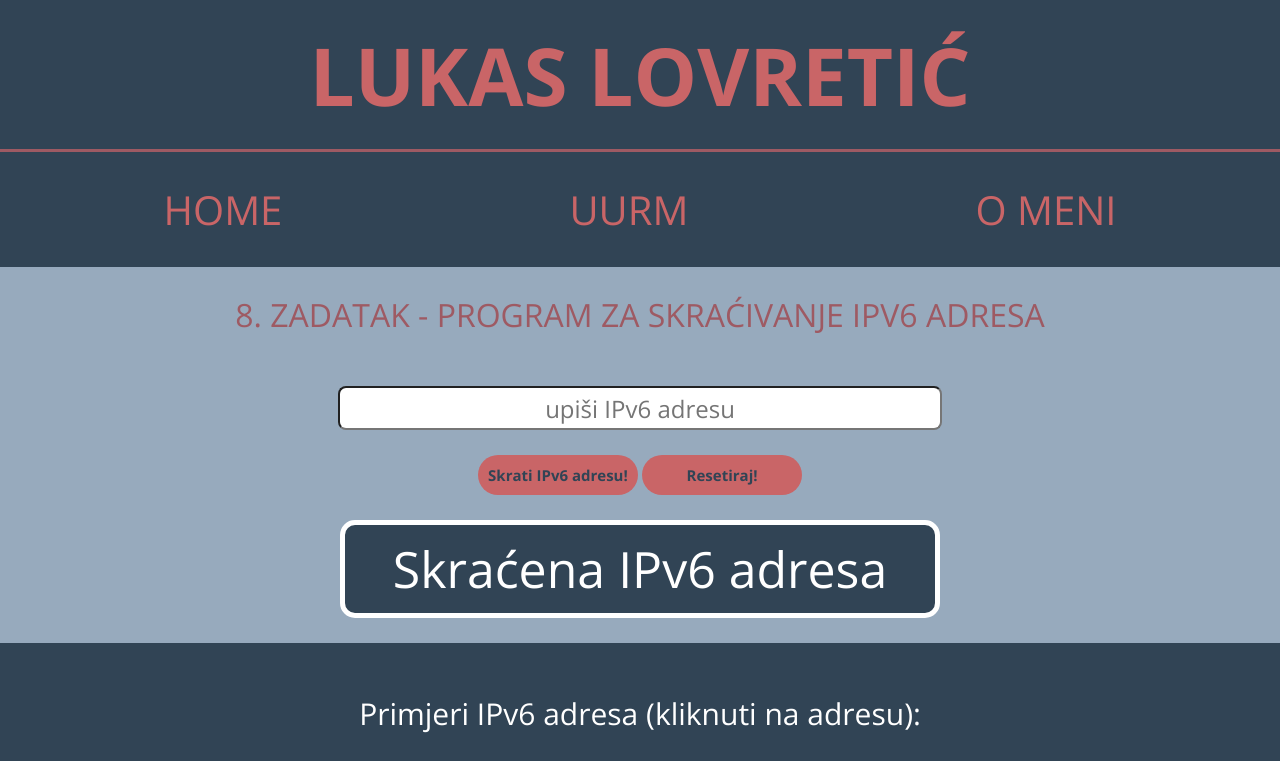
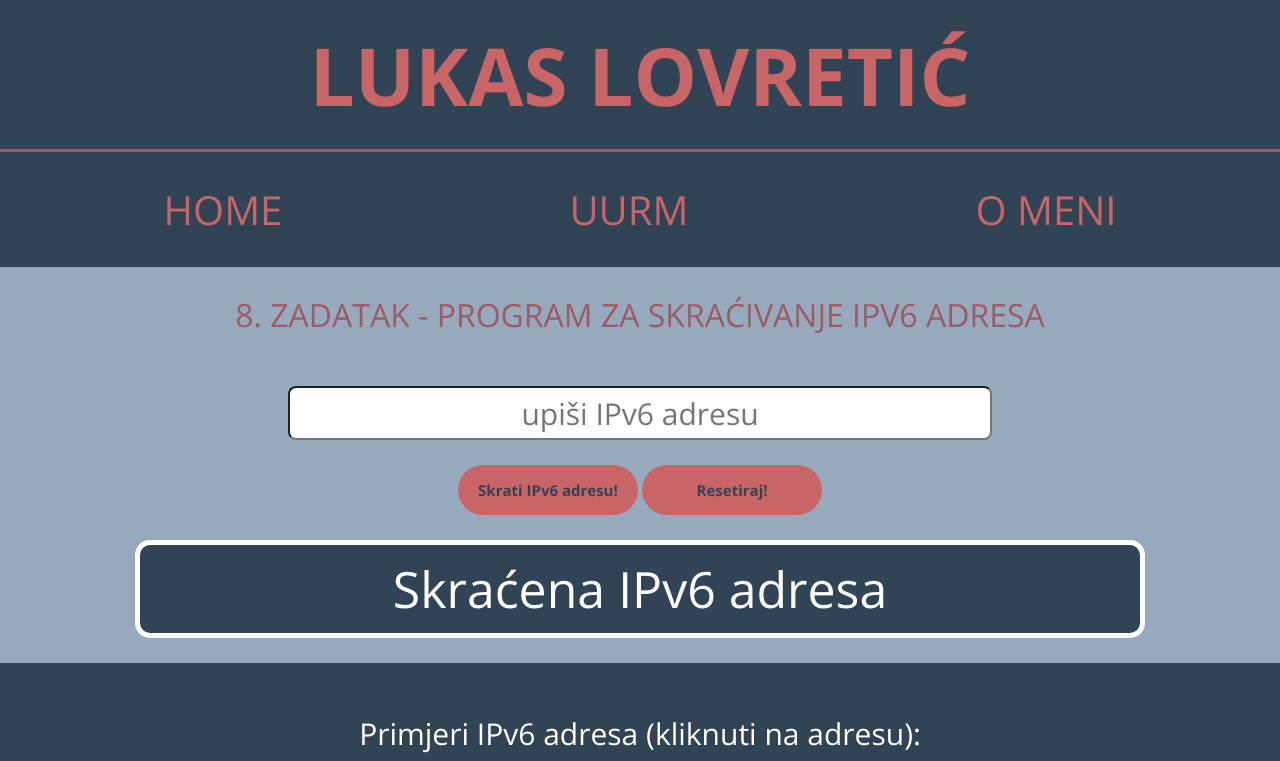
Before and after one commit to lukaslovre/webtest, a plain HTML site: page rm-zadaci/rm-zad8.html in a window 1280 px wide. Shown: the top 761 px of the page. Drawn offline with nearby package versions, Linux system fonts and the light colour scheme.

Commit message:
Add files via upload

```diff
--- a/rm-zadaci/ipv6.js
+++ b/rm-zadaci/ipv6.js
@@ -112,18 +112,17 @@ function checkValid(){
     }
         // ako nule nisu na kraju
 
-
     else{
         ipfinalno+=ipbezpoc;
-
         getSpliceValue();
         //ako su nule na pocetku
-        if (pocetna==0){
+        if (pocetna==0 || pocetna==undefined){
             x = ipfinalno.split('');
             x.unshift(':');
             ipfinalno = x.join('');
             kraj-=pocetna;
         }
+
         //ako su nule u sredini adrese
         else{
             kraj-=pocetna+1;
--- a/style.css
+++ b/style.css
@@ -121,18 +121,18 @@ footer{
 }
 
 #ipUpis{
-    width: 75vh;
-    height: 5vh;
+    width: 700px;
+    height: 50px;
     margin: 25px;
-    font-size: 3vh;
+    font-size: 30px;
     text-align: center;
     border-radius: 8px;
 }
 #ipGumb,
 #clearGumb
 {
-    width: 20vh;
-    height: 5vh;
+    width: 180px;
+    height: 50px;
     font-size: 15px;
     font-family: 'Open Sans', sans-serif;
     font-weight: bold;
@@ -141,7 +141,7 @@ footer{
     background-color: #C96567;
     border:none;
     cursor: pointer;
-    border-radius: 100px;
+    border-radius: 200px;
 }
 #ipGumb:hover,
 #clearGumb:hover
@@ -152,8 +152,10 @@ footer{
 }
 
 #ipIspis{
-    margin: 25px 40vh;
+    margin: 25px auto;
     padding: 10px 0px;
+    width: 1000px;
+    align-self: center;
     font-size: 50px;
     background-color: #314455;
     border: white 5px solid;
```
